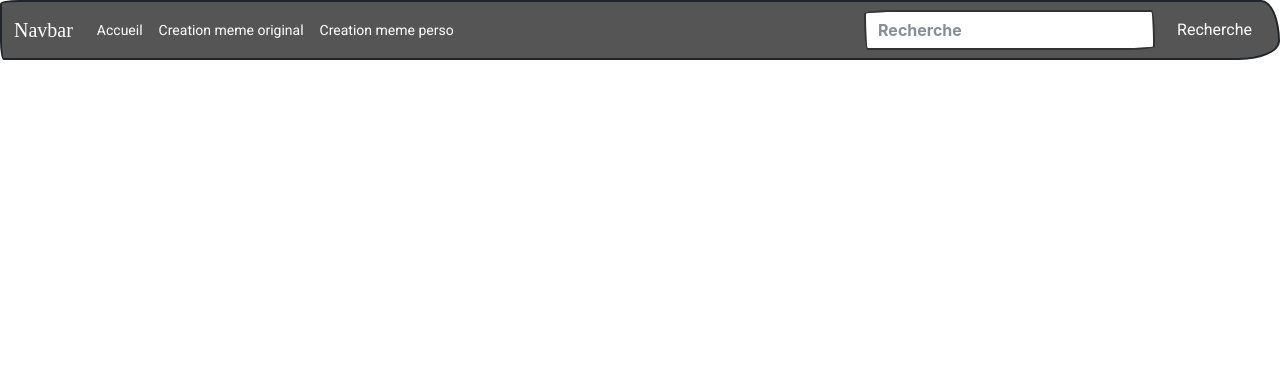
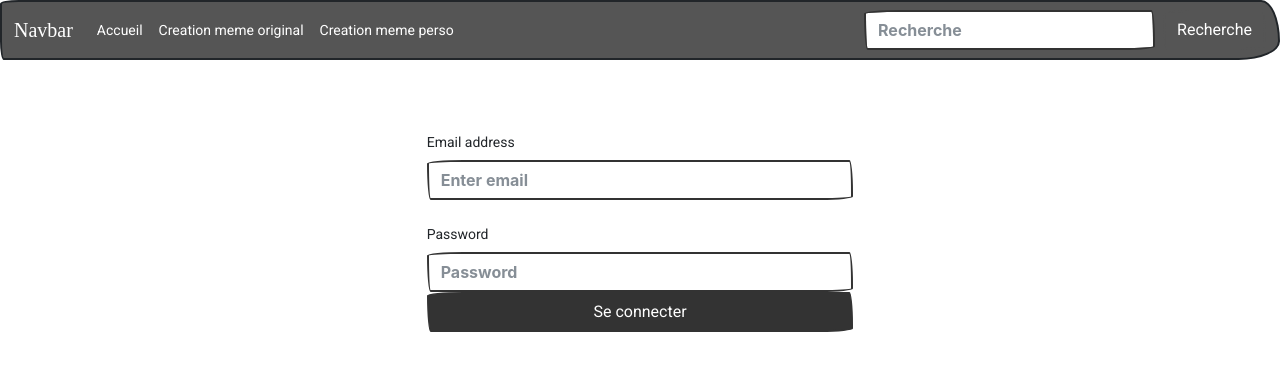
Before and after one commit to darwyn57/meme-generator, an Angular app: page /connexion in a window 1280 px wide. Shown: the top 370 px of the page. Built offline with nearby package versions, Linux system fonts and the light colour scheme; no server answers; a web font is replaced by a local one.

Commit message:
mise a jour

```diff
--- a/src/app/app-routing.module.ts
+++ b/src/app/app-routing.module.ts
@@ -1,6 +1,7 @@
 import { NgModule } from '@angular/core';
 import { RouterModule, Routes } from '@angular/router';
 import { AccueilComponent } from './accueil/accueil.component';
+import { ConnexionComponent } from './connexion/connexion.component';
 import { CreationMemeOriginalComponent } from'./creation-meme-original/creation-meme-original.component';
 import { InscriptionComponent } from './inscription/inscription.component';
 
@@ -8,6 +9,7 @@ const routes: Routes = [
   {path:"",component:AccueilComponent},
   {path:"creation-meme-original",component:CreationMemeOriginalComponent },
   {path:"inscription",component: InscriptionComponent },
+  {path:"connexion",component: ConnexionComponent },
   {path:"**", component:AccueilComponent}
 ];
 
--- a/src/app/app.module.ts
+++ b/src/app/app.module.ts
@@ -13,13 +13,14 @@ import { HttpClientModule } from '@angular/common/http';
 import {MatIconModule} from '@angular/material/icon';
 import {MatProgressBarModule} from '@angular/material/progress-bar';
 import { InscriptionComponent } from './inscription/inscription.component';
+import { ConnexionComponent } from './connexion/connexion.component';
 
 
 @NgModule({
   declarations: [
     AppComponent, // Le composant principal de l'application
     AccueilComponent, // Le composant de l'accueil
-    CreationMemeOriginalComponent, InscriptionComponent // Le composant de la création de meme original
+    CreationMemeOriginalComponent, InscriptionComponent, ConnexionComponent // Le composant de la création de meme original
   ],
   imports: [
     BrowserModule, // Le module de base de l'application
--- /dev/null
+++ b/src/app/connexion/connexion.component.html
@@ -0,0 +1,41 @@
+<form class="d-flex flex-column mx-auto mt-5 col-4"[formGroup]="formulaire" (ngSubmit)="onSubmit()">
+    <div
+    [class.has-danger]="!formulaire.get('email')?.valid &&
+    formulaire.get('email')?.touched" class="form-group">
+        <label for="exampleInputEmail1" class="form-label mt-4">
+            Email address
+        </label>
+        <input
+        [class.is-invalid]="!formulaire.get('email')?.valid &&
+        formulaire.get('email')?.touched"
+        formControlName="email"
+        type="email"
+        class="form-control"
+        id="exampleInputEmail1"
+        aria-describedby="emailHelp"
+        placeholder="Enter email"/>
+        <div
+        *ngIf="formulaire.get('email')?.hasError('required')"
+        class="invalid-feedback">L'email est obligatoir</div>
+        <div
+        *ngIf="formulaire.get('email')?.hasError('pattern')"
+        class="invalid-feedback">Format d'email invalide</div>
+
+      </div>
+      <div
+      [class.has-danger]="formulaire.get('password')?.hasError('required') &&
+      formulaire.get('password')?.touched" class="form-group">
+        <label for="exampleInputPassword1"
+        class="form-label mt-4">Password</label>
+        <input [class.is-invalid]="formulaire.get('password')?.hasError('required') &&
+        formulaire.get('password')?.touched"
+        formControlName="password"
+        type="password"
+        class="form-control"
+        id="exampleInputPassword1"
+        placeholder="Password"/>
+
+      </div>
+
+      <button type="submit" class="btn btn-primary">Se connecter</button>
+</form>
--- /dev/null
+++ b/src/app/connexion/connexion.component.ts
@@ -0,0 +1,39 @@
+import { HttpClient, HttpHeaders } from '@angular/common/http';
+import { Component, OnInit } from '@angular/core';
+import { FormControl, FormGroup, Validators } from '@angular/forms';
+
+@Component({
+  selector: 'app-connexion',
+  templateUrl: './connexion.component.html',
+  styleUrls: ['./connexion.component.scss']
+})
+export class ConnexionComponent implements OnInit {
+  public formulaire: FormGroup = new FormGroup(
+    {
+      email : new FormControl("",[Validators.required, Validators.pattern("^[a-z0-9._%+-]+@[a-z0-9.-]+\\.[a-z]{2,4}$")]),
+      password : new FormControl("",[Validators.required])
+    }
+  );
+
+
+
+  constructor(private client : HttpClient) { }
+
+
+
+
+  ngOnInit(): void {
+  }
+
+  onSubmit(){
+    if(this.formulaire.valid){
+      const headers = new HttpHeaders()
+        .set('content-type', 'application/json')
+        .set('Access-Control-Allow-Origin', '*');
+
+      this.client.post("http://localhost:4000/connexion",this.formulaire.value,{ headers })
+      .subscribe(utilisateur => console.log(utilisateur))
+    }
+  }
+
+}
```
Also changed, not shown: src/app/connexion/connexion.component.scss (added), 1 other file (tests, documents, lock files or other folders).
